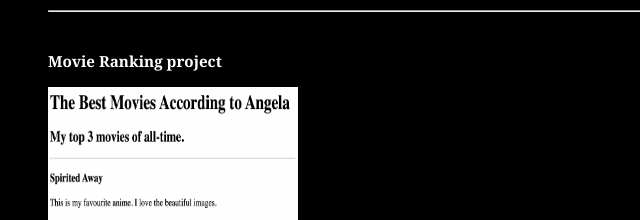
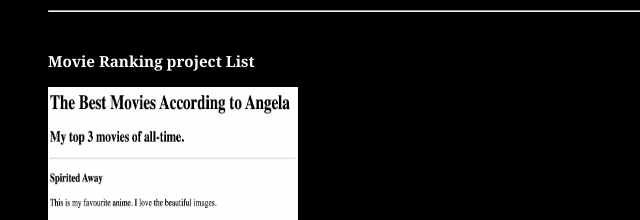
Before and after one commit to anonymous-03/Portfolio, a plain HTML site: page index.html in a window 1280 px wide. Shown: the part 506-726 px from the top of the page, 0-640 px from the left. Drawn offline with Linux system fonts and the light colour scheme.

Commit message:
list baana diya

```diff
--- a/index.html
+++ b/index.html
@@ -18,7 +18,7 @@
 
         <hr>
         <br>
-        <h3>Movie Ranking project</h3>
+        <h3>Movie Ranking project List</h3>
 
         <li><a href="./public/movie-ranking.html"><img src="./assets/images/movie-ranking.png" height="250" width="250" /></a></li>
         <p>Basically This project comprised of something related to my birthday</p>
```
